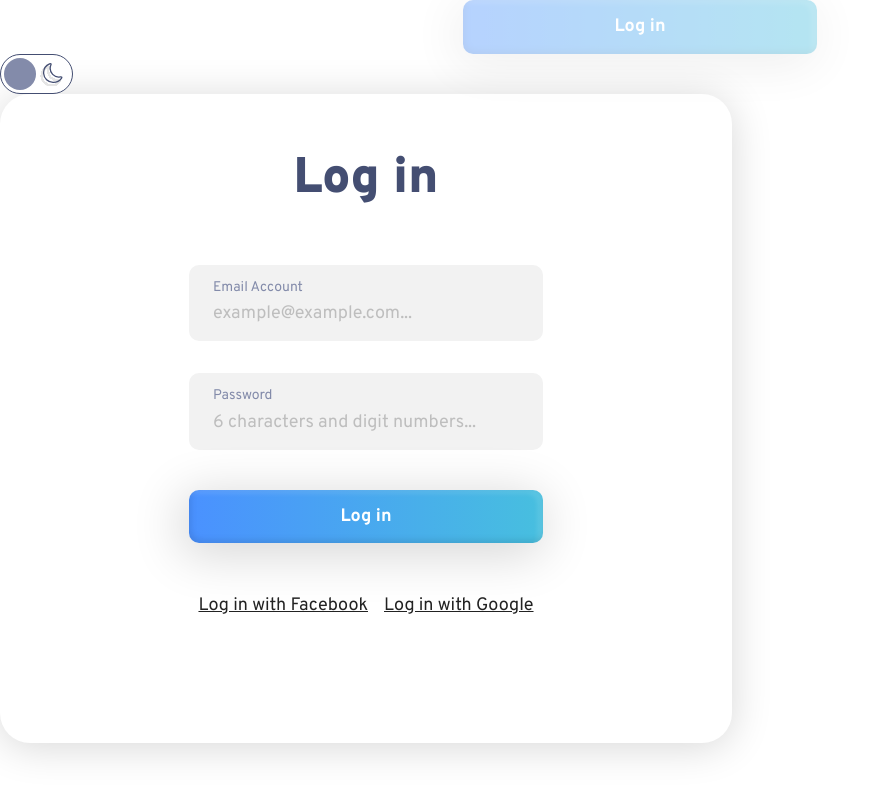
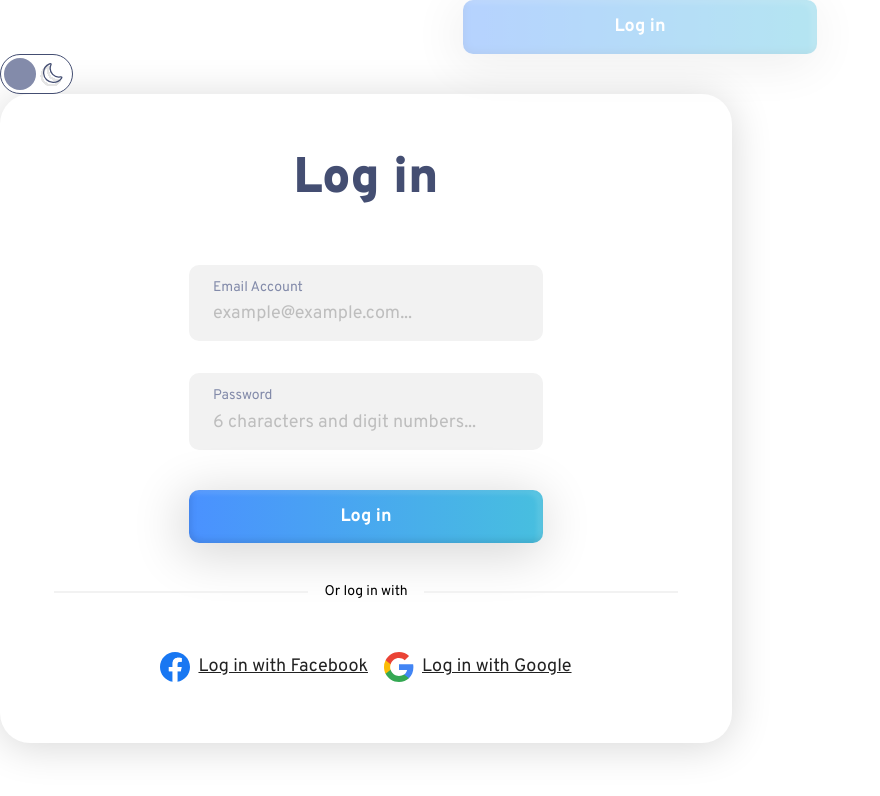
Before and after one commit to MaayanKaplan/weather-app, a React (Create React App) app: page / in a window 1280 px wide. Shown: the top 796 px of the page, without its empty margins (0-880 px from the left). Built offline with nearby package versions, Linux system fonts and the light colour scheme.

Commit message:
Login component styling done

```diff
--- a/src/Common/Input.tsx
+++ b/src/Common/Input.tsx
@@ -1,6 +1,7 @@
 import React from "react";
 import styled from "styled-components";
 import { useForm, SubmitHandler } from "react-hook-form";
+import Button from "../Common/Button";
 
 type Inputs = {
   email: string;
@@ -34,6 +35,7 @@ const Input = () => {
           placeholder="6 characters and digit numbers..."
         />
       </InputWrapper>
+      <LoginButton variant="primary">Log in</LoginButton>
     </FormWrapper>
   );
 };
@@ -77,4 +79,8 @@ const StyledInput = styled.input`
   }
 `;
 
+const LoginButton = styled(Button)`
+  margin-top: 8px;
+`;
+
 export default Input;
--- a/src/Components/LoginBox.tsx
+++ b/src/Components/LoginBox.tsx
@@ -1,16 +1,29 @@
 import styled from "styled-components";
 import Button from "../Common/Button";
 import Input from "../Common/Input";
+import { IconFacebookLogo } from "../Common/Icon";
+import { IconGoogleLogo } from "../Common/Icon";
 
 const LoginBox = () => {
   return (
     <Container>
       <StyledTitle>Log in</StyledTitle>
       <Input />
-      <Button variant="primary">Log in</Button>
+
+      <SeparatorWrapper>
+        <Separator />
+        <StyledDescription>Or log in with</StyledDescription>
+        <Separator />
+      </SeparatorWrapper>
       <ButtonsWrapper>
-        <Button variant="link">Log in with Facebook</Button>
-        <Button variant="link">Log in with Google</Button>
+        <ButtonWrapper>
+          <IconFacebookLogo />
+          <Button variant="link">Log in with Facebook</Button>
+        </ButtonWrapper>
+        <ButtonWrapper>
+          <IconGoogleLogo />
+          <Button variant="link">Log in with Google</Button>
+        </ButtonWrapper>
       </ButtonsWrapper>
     </Container>
   );
@@ -37,11 +50,38 @@ const StyledTitle = styled.h1`
   margin-bottom: 54px;
 `;
 
+const SeparatorWrapper = styled.div`
+  display: flex;
+  /* margin-top: 48px; */
+  gap: 16px;
+  align-items: center;
+`;
+
+const Separator = styled.span`
+  height: 2px;
+  flex-grow: 1;
+  /* transform: rotate(-360deg); */
+  background-color: #f2f2f2;
+`;
+
+const StyledDescription = styled.p`
+  font-size: 1.4rem;
+  text-align: center;
+`;
+
 const ButtonsWrapper = styled.div`
   display: flex;
   gap: 16px;
   margin: 0 auto;
   margin-top: 52px;
+  padding-bottom: 58px;
+`;
+
+const ButtonWrapper = styled.div`
+  display: flex;
+  flex-direction: row;
+  margin: 0;
+  gap: 8px;
 `;
 
 export default LoginBox;
```
